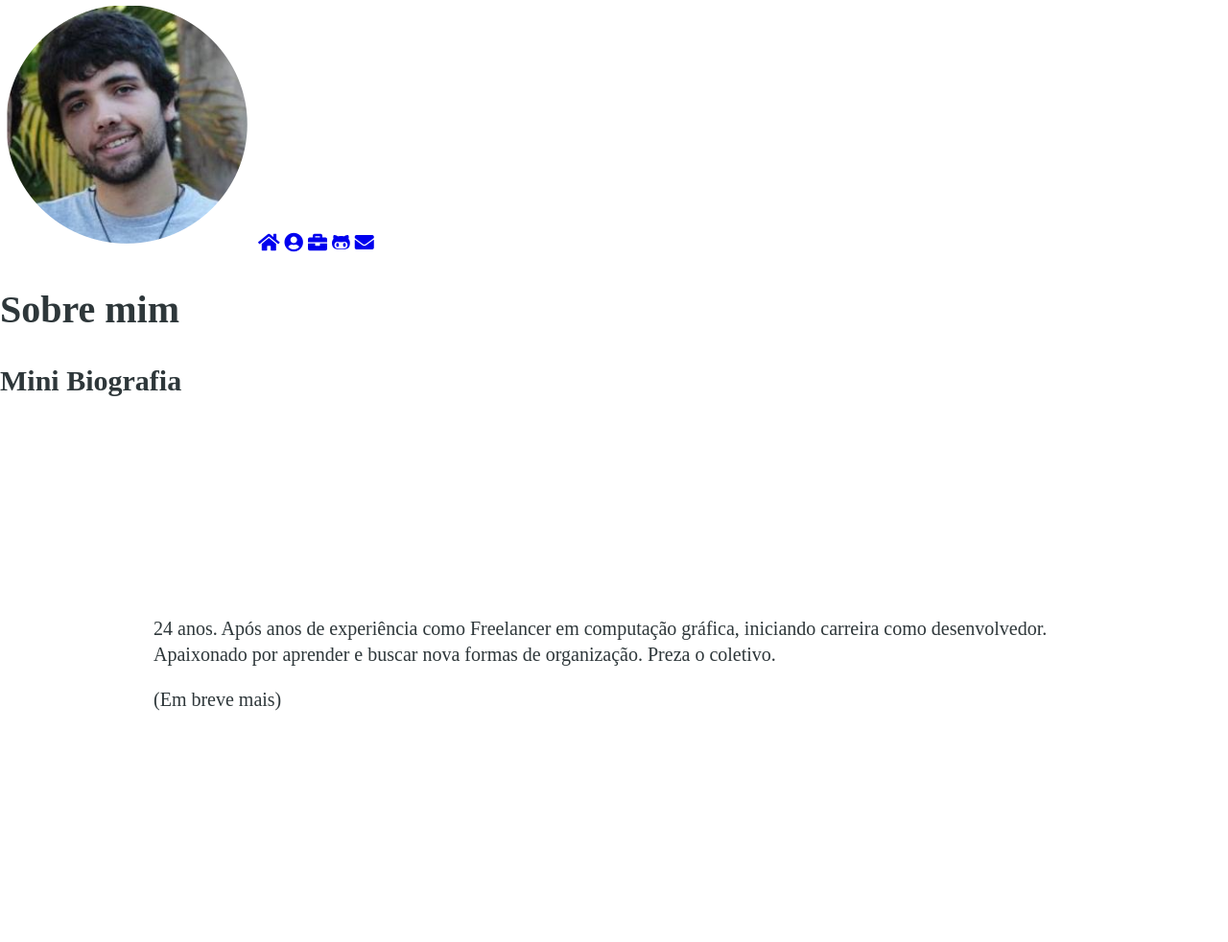
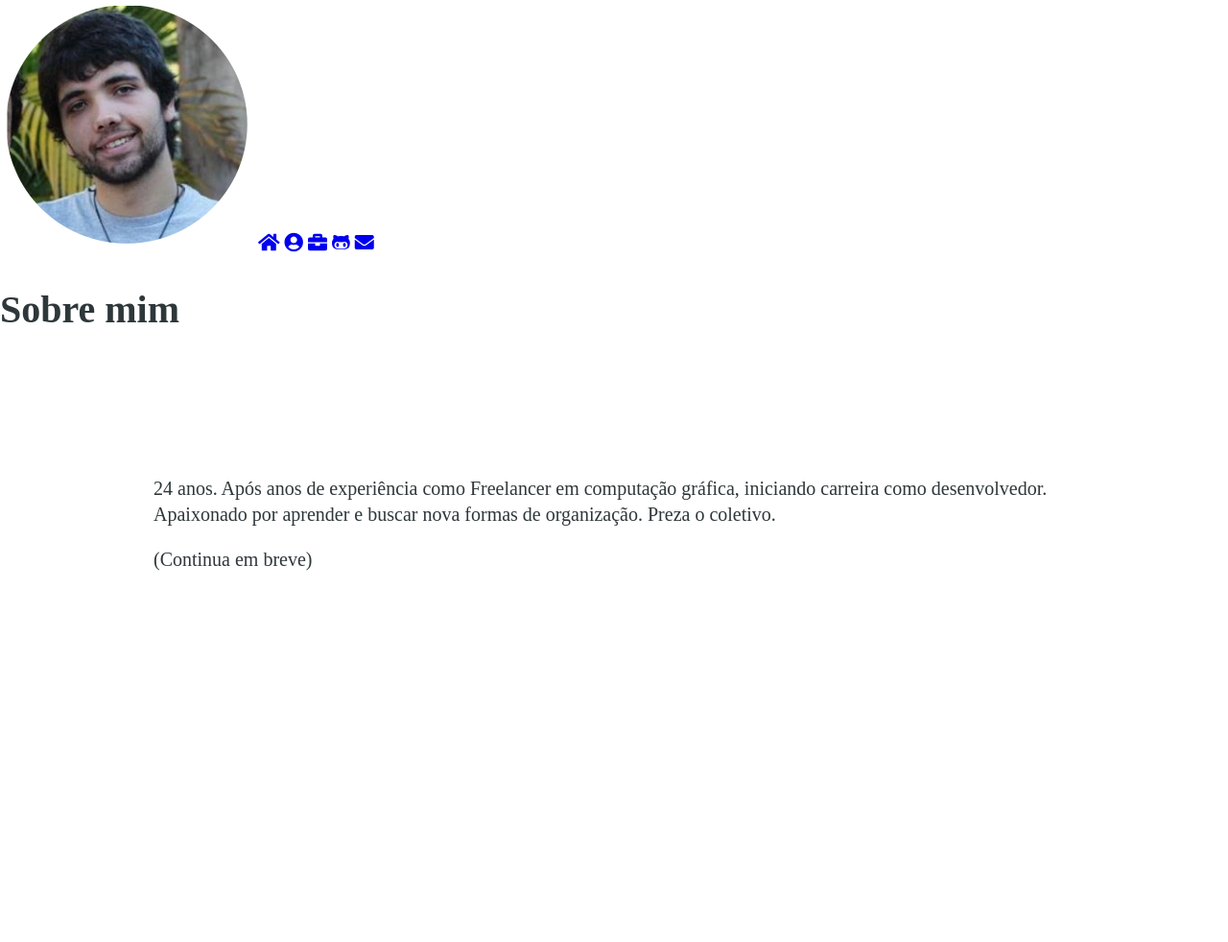
Before and after one commit to vractal/blog, a Django app: page /eu in a window 1280 px wide. Shown: the part 28-1010 px from the top of the page at 96% size. After the commit the page ends 623 px from the top, so only its background shows below. Run offline with Django 3.2, Linux system fonts and the light colour scheme; parts of the project's set-up code (start-up, migrations or seed data) failed here and were passed over; some libraries are stand-ins or nearby versions.

Commit message:
Melhora pagina 'sobre mim'(2)

```diff
--- a/blog/core/static/css/style.css
+++ b/blog/core/static/css/style.css
@@ -168,6 +168,11 @@
 }
 
 
+.container.bio {
+    max-width: 750px;
+
+}
+
 @media only screen and (max-width: 1600px){
     main nav {
         position: inherit;
--- a/blog/core/templates/eu.html
+++ b/blog/core/templates/eu.html
@@ -2,18 +2,18 @@
 
 {% block heading %}
 <h1>Sobre mim</h1>
-<h2>Mini Biografia</h2>
+{#<h2>Mini Biografia</h2>#}
+
 {% endblock %}
 
 
 {% block body %}
-<main class="container">
+<main class="container bio">
     <section class="section">
-        <br><br><br>
         <p>24 anos. Após anos de experiência como Freelancer em computação
             gráfica, iniciando carreira como desenvolvedor. Apaixonado por
             aprender e buscar nova formas de organização. Preza o coletivo.</p>
-        <p>(Em breve mais)</p>
+        <p>(Continua em breve)</p>
 
     </section>
 
```
